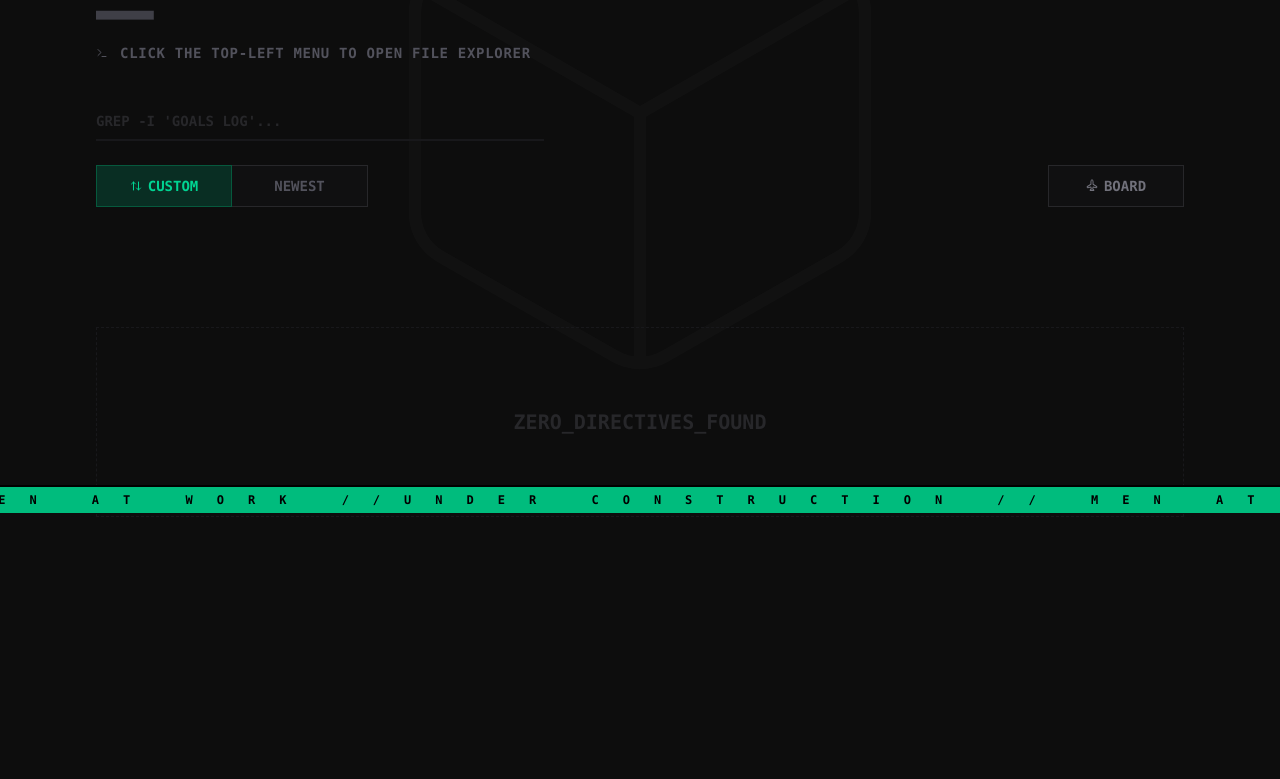
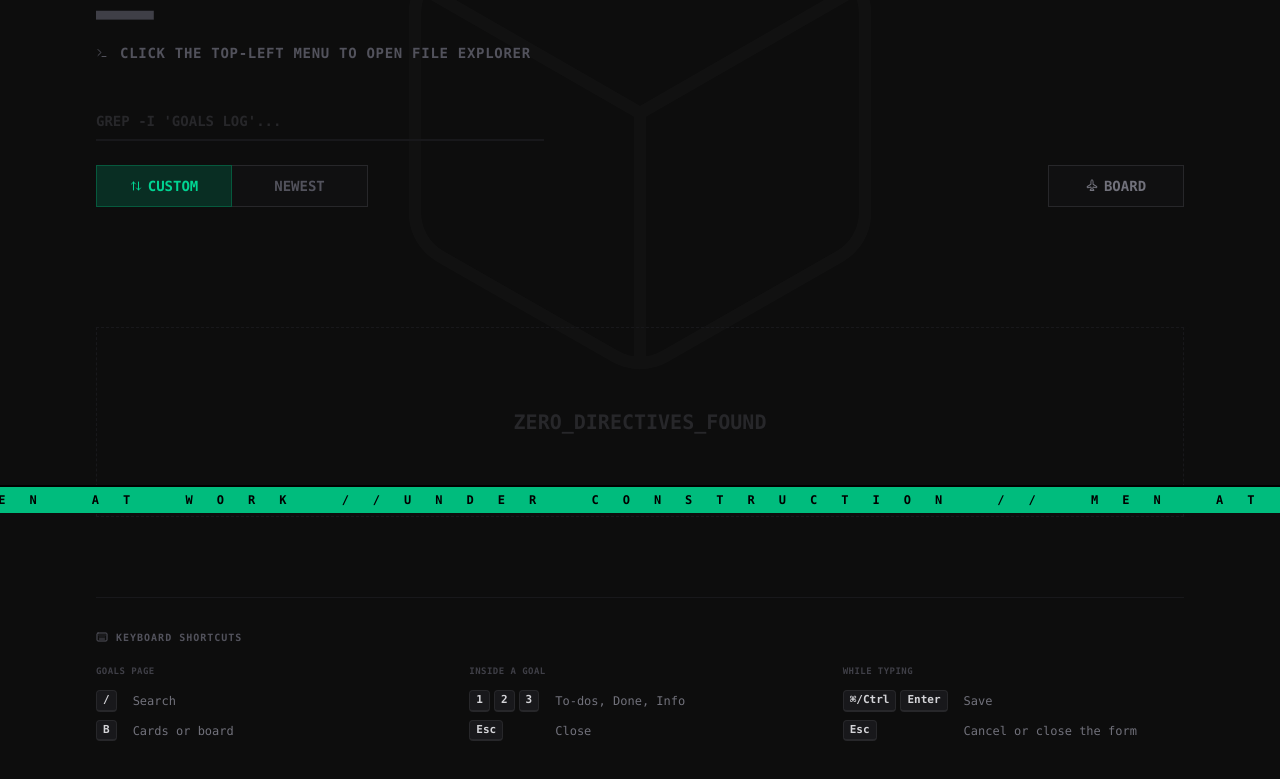
Before and after one commit to asytuyf/Genesis-vault, a Next.js app: page /goals in a window 1280 px wide. Shown: the part 287-1066 px from the top of the page. Before the commit the page ends 980 px from the top, so only its background shows below. Built offline with nearby package versions, Linux system fonts and the light colour scheme.

Commit message:
feat(goals): a list of the keyboard shortcuts under the goals
The goals page ends with the shortcuts, in three groups: the goals page,
inside a goal, and while typing. The ones that need the admin key only show
while unlocked. Phones, which have no keyboard, go without it.

```diff
--- a/src/app/goals/page.tsx
+++ b/src/app/goals/page.tsx
@@ -1,7 +1,7 @@
 "use client";
 import { useState, useEffect, useMemo, useRef, useCallback } from "react";
 import { motion, AnimatePresence } from "framer-motion";
-import { Tag, Clock, Activity, Hash, Box, Trash2, Plus, Terminal, ListChecks, Timer, ArrowUpDown, Lock, Snail, Plane } from "lucide-react";
+import { Tag, Clock, Activity, Hash, Box, Trash2, Plus, Terminal, ListChecks, Timer, ArrowUpDown, Lock, Snail, Plane, Keyboard } from "lucide-react";
 import { AddGoalForm } from "@/components/AddGoalForm";
 import { GoalDetailModal } from "@/components/GoalDetailModal";
 import { GoalBoard } from "@/components/GoalBoard";
@@ -190,6 +190,33 @@
     </div>
   );
 };
+
+/** The keys the page answers to, listed under the goals. `admin` ones only work unlocked. */
+const SHORTCUTS: { title: string; keys: { keys: string[]; does: string; admin?: boolean }[] }[] = [
+  {
+    title: "Goals page",
+    keys: [
+      { keys: ["N"], does: "New goal", admin: true },
+      { keys: ["/"], does: "Search" },
+      { keys: ["B"], does: "Cards or board" },
+    ],
+  },
+  {
+    title: "Inside a goal",
+    keys: [
+      { keys: ["1", "2", "3"], does: "To-dos, Done, Info" },
+      { keys: ["N"], does: "Add a to-do", admin: true },
+      { keys: ["Esc"], does: "Close" },
+    ],
+  },
+  {
+    title: "While typing",
+    keys: [
+      { keys: ["⌘/Ctrl", "Enter"], does: "Save" },
+      { keys: ["Esc"], does: "Cancel or close the form" },
+    ],
+  },
+];
 
 const SYNC_CHIP: Record<SyncState, { text: string; cls: string }> = {
   synced: { text: "● SYNCED", cls: "text-emerald-600 border-emerald-500/20" },
@@ -630,6 +657,40 @@
         </SortableList>
       )}
 
+      {/* Shortcuts need a keyboard, so phones go without. */}
+      <section className="relative z-10 hidden md:block border-t border-zinc-900 pt-8 pb-10">
+        <div className="flex items-center gap-2 mb-5 text-[10px] font-black uppercase tracking-widest text-zinc-600">
+          <Keyboard size={12} /> Keyboard shortcuts
+        </div>
+        <div className="grid gap-8 md:grid-cols-3">
+          {SHORTCUTS.map((group) => (
+            <div key={group.title}>
+              <div className="text-[9px] font-black uppercase tracking-wider text-zinc-700 mb-3">{group.title}</div>
+              {/* Two columns, so every "does" in a group lines up after its widest keys. */}
+              <ul className="grid grid-cols-[auto_1fr] items-center gap-x-4 gap-y-2 text-xs text-zinc-500">
+                {group.keys
+                  .filter((k) => isAdmin || !k.admin)
+                  .map((k) => (
+                    <li key={k.does} className="contents">
+                      <span className="flex items-center gap-1">
+                        {k.keys.map((key) => (
+                          <kbd
+                            key={key}
+                            className="px-1.5 py-0.5 bg-zinc-900 border border-zinc-800 border-b-2 rounded text-[11px] font-bold text-zinc-300 font-mono"
+                          >
+                            {key}
+                          </kbd>
+                        ))}
+                      </span>
+                      <span>{k.does}</span>
+                    </li>
+                  ))}
+              </ul>
+            </div>
+          ))}
+        </div>
+      </section>
+
       <div className="fixed inset-0 z-0 opacity-[0.02] pointer-events-none flex items-center justify-center">
         <Box size={600} strokeWidth={0.5} />
       </div>
```
